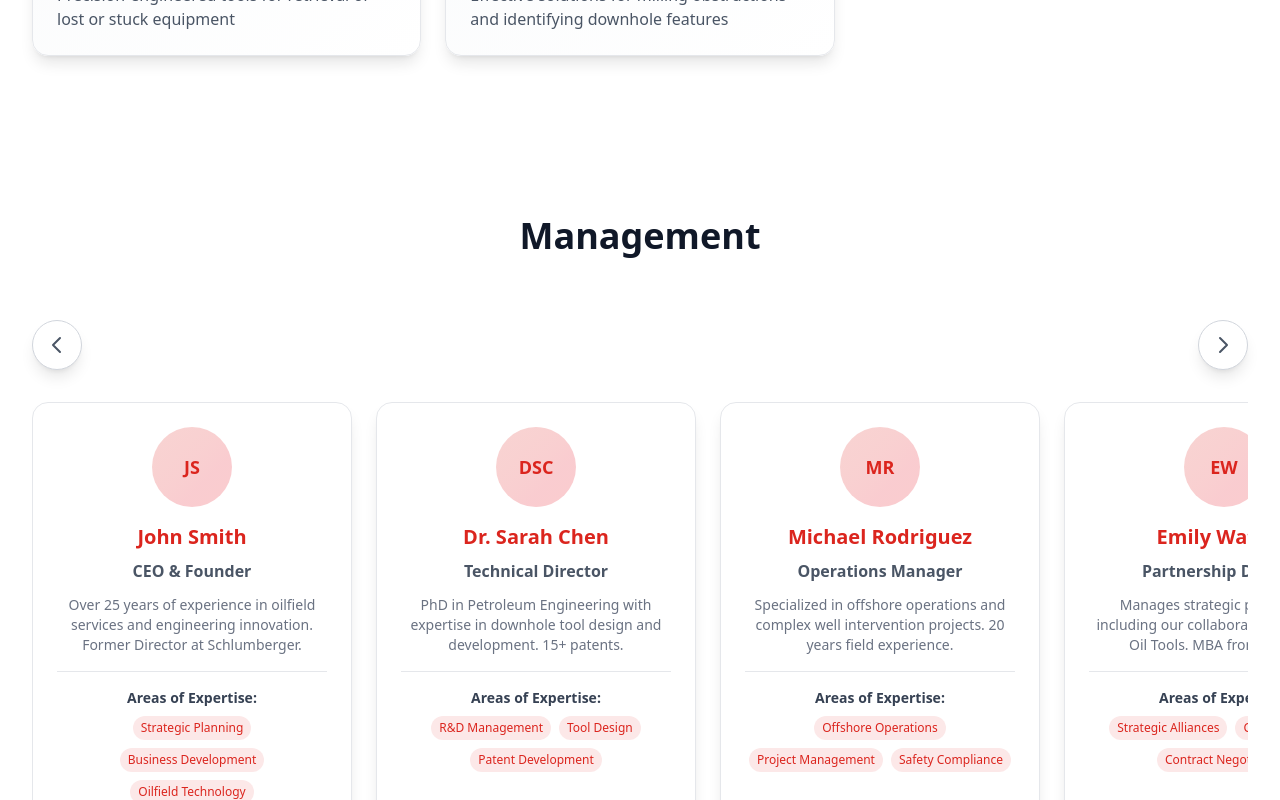
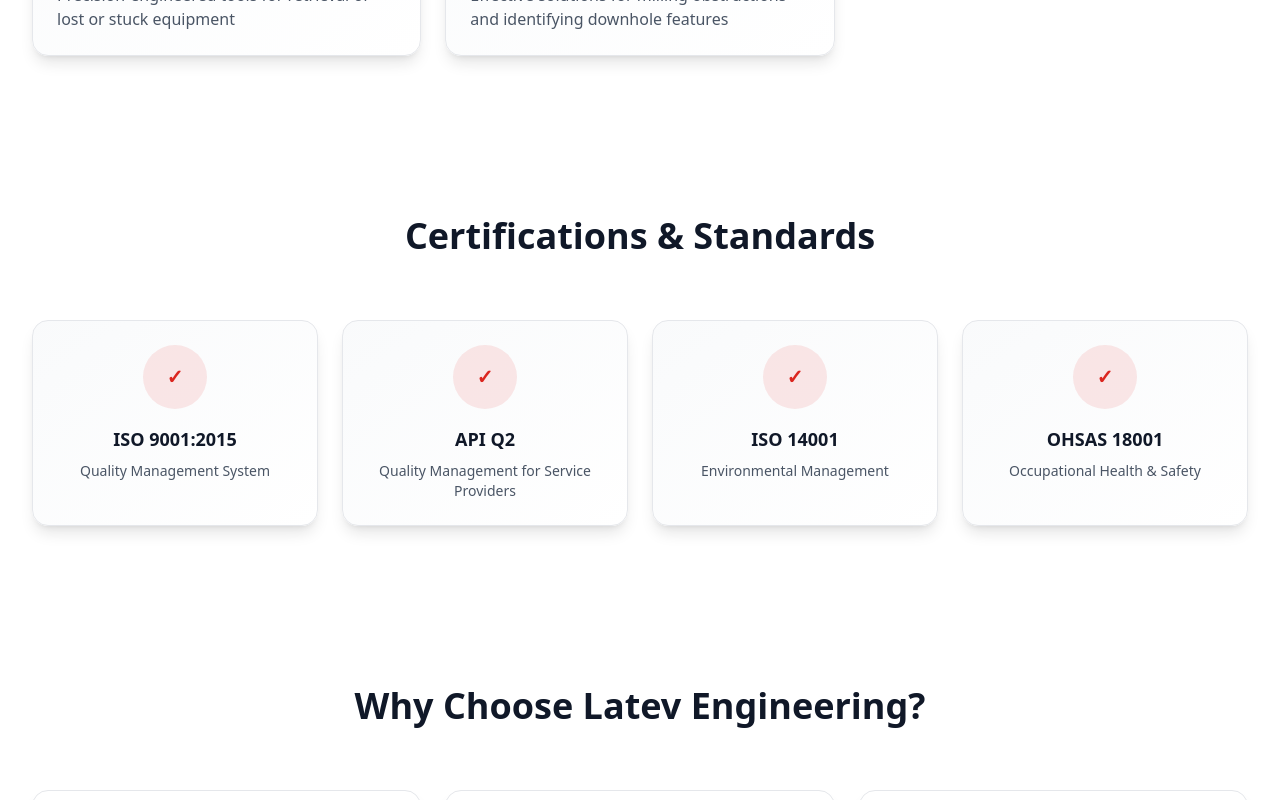
Before and after one commit to Franklyn101/LATEV-ENGINEERING-COMPANY, a Next.js app: page /about in a window 1280 px wide. Shown: the part 4160-4960 px from the top of the page. Built offline with nearby package versions, Linux system fonts and the light colour scheme.

Commit message:
removed management

```diff
--- a/src/components/containers/AboutPageContainer.tsx
+++ b/src/components/containers/AboutPageContainer.tsx
@@ -6,7 +6,6 @@
 import CoreValues from "../layouts/about-sections/CoreValues";
 import CTASection from "../layouts/CTASection";
 import GlobalPresence from "../layouts/about-sections/GlobalPresence";
-import LeadershipTeam from "../layouts/about-sections/LeadershipTeam";
 import MissionVision from "../layouts/about-sections/MissionVision";
 import ProductsServices from "../layouts/about-sections/ProductsServices";
 import { SectionHero } from "../layouts/SectionHero";
@@ -26,7 +25,6 @@
       <CoreValues />
       <HeroBanner />
       <ProductsServices />
-      <LeadershipTeam />
       <Certifications />
       <Benefits />
       <GlobalPresence />
```
